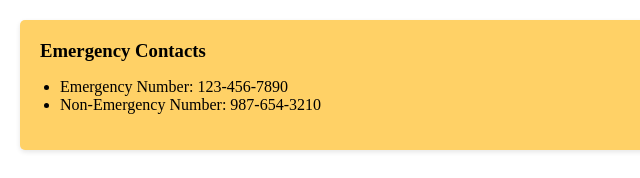
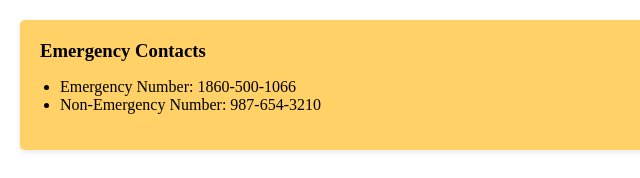
Before and after one commit to sushant-8409/iemhacks_STAR-TECHIES, a plain HTML site: page Hospital Website/index.html in a window 1280 px wide. Shown: the part 880-1058 px from the top of the page, 0-640 px from the left. Drawn offline with Linux system fonts and the light colour scheme.

Commit message:
index.html

```diff
--- a/Hospital Website/index.html
+++ b/Hospital Website/index.html
@@ -39,7 +39,7 @@
         <div class="emergency-contacts">
             <h3>Emergency Contacts</h3>
             <ul>
-                <li>Emergency Number: 123-456-7890</li>
+                <li>Emergency Number: 1860-500-1066</li>
                 <li>Non-Emergency Number: 987-654-3210</li>
             </ul>
         </div>
```
